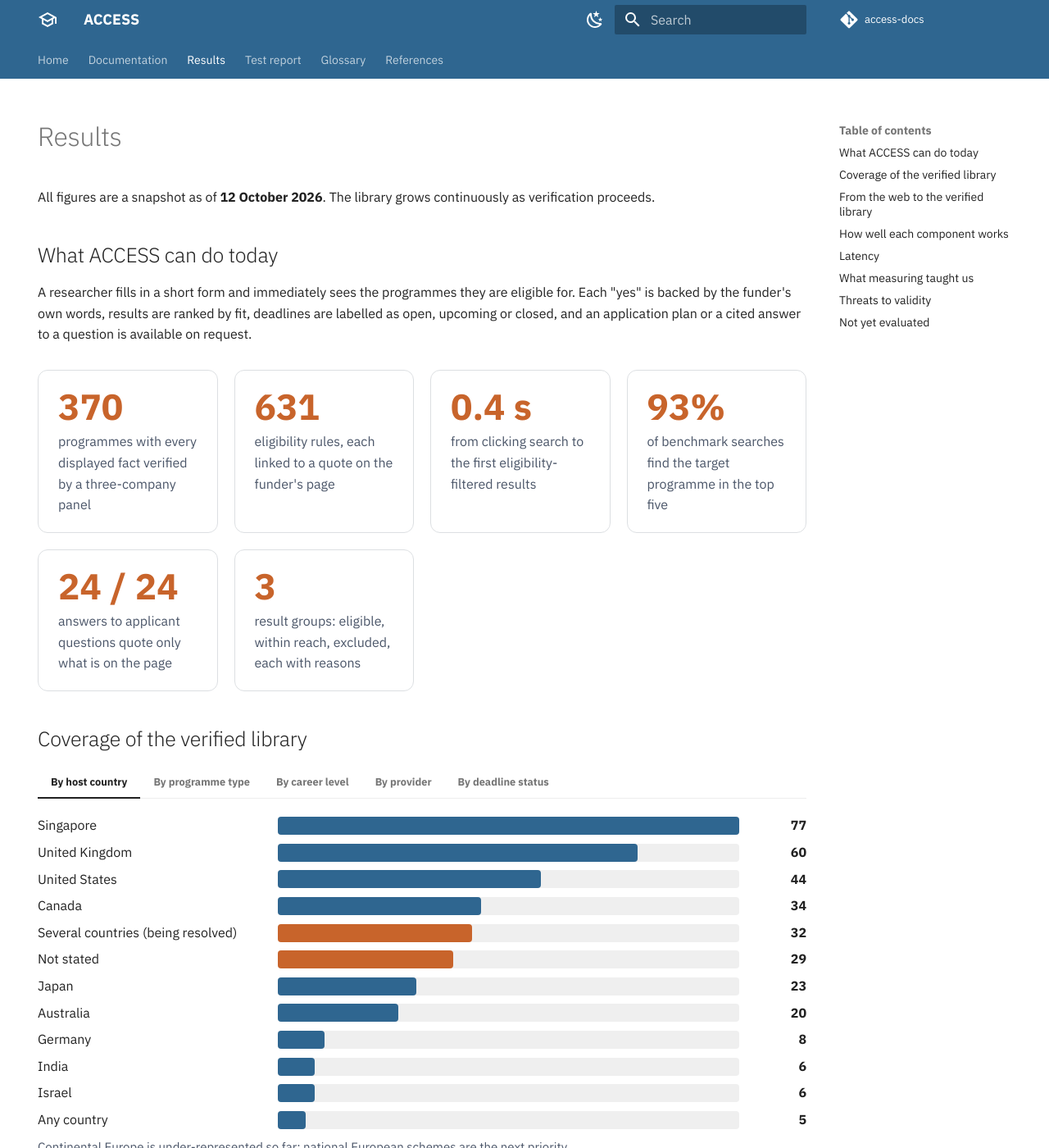
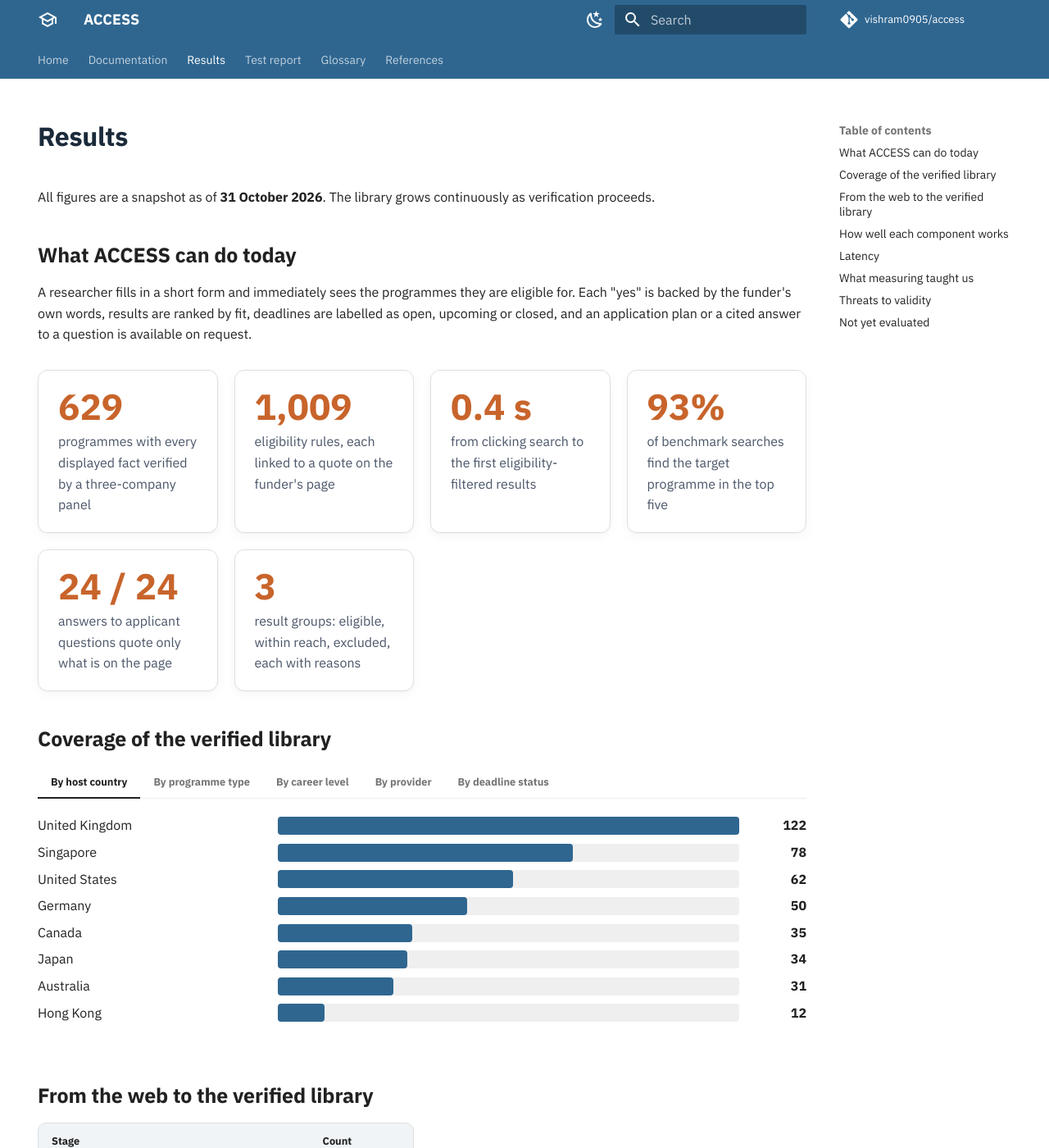
Before and after one commit to vishram0905/access-docs, an MkDocs documentation site: the page built from docs/results.md, in a window 1280 px wide and 1400 px high. Shown: the whole window at 82% size. Built offline with MkDocs 1.6.1 and Material for MkDocs 9.7.7, drawn with Linux system fonts in a browser that asks for light colours; comment, search, counter and statistics services are not loaded; some of the changed text lies outside the part shown.

Commit message:
Figures as of 31 October; links to the live app and the code repository; lighter cards and tables

```diff
--- a/docs/results.md
+++ b/docs/results.md
@@ -5,7 +5,7 @@ hide:
 
 # Results
 
-All figures are a snapshot as of **12 October 2026**. The library grows continuously as verification proceeds.
+All figures are a snapshot as of **31 October 2026**. The library grows continuously as verification proceeds.
 
 ## What ACCESS can do today
 
@@ -14,8 +14,8 @@ the funder's own words, results are ranked by fit, deadlines are labelled as ope
 application plan or a cited answer to a question is available on request.
 
 <div class="kpis" markdown>
-<div class="kpi"><div class="num">370</div><div class="lbl">programmes with every displayed fact verified by a three-company panel</div></div>
-<div class="kpi"><div class="num">631</div><div class="lbl">eligibility rules, each linked to a quote on the funder's page</div></div>
+<div class="kpi"><div class="num">629</div><div class="lbl">programmes with every displayed fact verified by a three-company panel</div></div>
+<div class="kpi"><div class="num">1,009</div><div class="lbl">eligibility rules, each linked to a quote on the funder's page</div></div>
 <div class="kpi"><div class="num">0.4 s</div><div class="lbl">from clicking search to the first eligibility-filtered results</div></div>
 <div class="kpi"><div class="num">93%</div><div class="lbl">of benchmark searches find the target programme in the top five</div></div>
 <div class="kpi"><div class="num">24 / 24</div><div class="lbl">answers to applicant questions quote only what is on the page</div></div>
@@ -27,80 +27,73 @@ application plan or a cited answer to a question is available on request.
 === "By host country"
 
     <div class="bars" markdown>
-    <div class="row"><span>Singapore</span><div class="track"><div class="fill" style="width:100%"></div></div><span class="val">77</span></div>
-    <div class="row"><span>United Kingdom</span><div class="track"><div class="fill" style="width:78%"></div></div><span class="val">60</span></div>
-    <div class="row"><span>United States</span><div class="track"><div class="fill" style="width:57%"></div></div><span class="val">44</span></div>
-    <div class="row"><span>Canada</span><div class="track"><div class="fill" style="width:44%"></div></div><span class="val">34</span></div>
-    <div class="row"><span>Several countries (being resolved)</span><div class="track"><div class="fill alt" style="width:42%"></div></div><span class="val">32</span></div>
-    <div class="row"><span>Not stated</span><div class="track"><div class="fill alt" style="width:38%"></div></div><span class="val">29</span></div>
-    <div class="row"><span>Japan</span><div class="track"><div class="fill" style="width:30%"></div></div><span class="val">23</span></div>
-    <div class="row"><span>Australia</span><div class="track"><div class="fill" style="width:26%"></div></div><span class="val">20</span></div>
-    <div class="row"><span>Germany</span><div class="track"><div class="fill" style="width:10%"></div></div><span class="val">8</span></div>
-    <div class="row"><span>India</span><div class="track"><div class="fill" style="width:8%"></div></div><span class="val">6</span></div>
-    <div class="row"><span>Israel</span><div class="track"><div class="fill" style="width:8%"></div></div><span class="val">6</span></div>
-    <div class="row"><span>Any country</span><div class="track"><div class="fill" style="width:6%"></div></div><span class="val">5</span></div>
-    <div class="caption">Continental Europe is under-represented so far; national European schemes are the next priority.</div>
+    <div class="row"><span>United Kingdom</span><div class="track"><div class="fill" style="width:100%"></div></div><span class="val">122</span></div>
+    <div class="row"><span>Singapore</span><div class="track"><div class="fill" style="width:64%"></div></div><span class="val">78</span></div>
+    <div class="row"><span>United States</span><div class="track"><div class="fill" style="width:51%"></div></div><span class="val">62</span></div>
+    <div class="row"><span>Germany</span><div class="track"><div class="fill" style="width:41%"></div></div><span class="val">50</span></div>
+    <div class="row"><span>Canada</span><div class="track"><div class="fill" style="width:29%"></div></div><span class="val">35</span></div>
+    <div class="row"><span>Japan</span><div class="track"><div class="fill" style="width:28%"></div></div><span class="val">34</span></div>
+    <div class="row"><span>Australia</span><div class="track"><div class="fill" style="width:25%"></div></div><span class="val">31</span></div>
+    <div class="row"><span>Hong Kong</span><div class="track"><div class="fill" style="width:10%"></div></div><span class="val">12</span></div>
     </div>
 
 === "By programme type"
 
     <div class="bars" markdown>
-    <div class="row"><span>Undergraduate scholarship</span><div class="track"><div class="fill" style="width:100%"></div></div><span class="val">108</span></div>
-    <div class="row"><span>Master's scholarship</span><div class="track"><div class="fill" style="width:53%"></div></div><span class="val">57</span></div>
-    <div class="row"><span>PhD scholarship</span><div class="track"><div class="fill" style="width:48%"></div></div><span class="val">52</span></div>
-    <div class="row"><span>Research fellowship</span><div class="track"><div class="fill" style="width:42%"></div></div><span class="val">45</span></div>
-    <div class="row"><span>Research grant</span><div class="track"><div class="fill" style="width:38%"></div></div><span class="val">41</span></div>
-    <div class="row"><span>Travel / mobility grant</span><div class="track"><div class="fill" style="width:26%"></div></div><span class="val">28</span></div>
-    <div class="row"><span>Postdoctoral fellowship</span><div class="track"><div class="fill" style="width:26%"></div></div><span class="val">28</span></div>
-    <div class="row"><span>Research internship</span><div class="track"><div class="fill" style="width:8%"></div></div><span class="val">9</span></div>
+    <div class="row"><span>Research grant</span><div class="track"><div class="fill" style="width:100%"></div></div><span class="val">126</span></div>
+    <div class="row"><span>Undergraduate scholarship</span><div class="track"><div class="fill" style="width:93%"></div></div><span class="val">117</span></div>
+    <div class="row"><span>PhD scholarship</span><div class="track"><div class="fill" style="width:86%"></div></div><span class="val">108</span></div>
+    <div class="row"><span>Research fellowship</span><div class="track"><div class="fill" style="width:56%"></div></div><span class="val">70</span></div>
+    <div class="row"><span>Master's scholarship</span><div class="track"><div class="fill" style="width:52%"></div></div><span class="val">66</span></div>
+    <div class="row"><span>Postdoctoral fellowship</span><div class="track"><div class="fill" style="width:48%"></div></div><span class="val">60</span></div>
+    <div class="row"><span>Travel / mobility grant</span><div class="track"><div class="fill" style="width:37%"></div></div><span class="val">46</span></div>
+    <div class="row"><span>Award or prize</span><div class="track"><div class="fill" style="width:17%"></div></div><span class="val">22</span></div>
+    <div class="row"><span>Research internship</span><div class="track"><div class="fill" style="width:8%"></div></div><span class="val">10</span></div>
+    <div class="row"><span>Industry fellowship</span><div class="track"><div class="fill" style="width:3%"></div></div><span class="val">4</span></div>
     </div>
 
 === "By career level"
 
     <div class="bars" markdown>
-    <div class="row"><span>Undergraduate</span><div class="track"><div class="fill" style="width:100%"></div></div><span class="val">138</span></div>
-    <div class="row"><span>PhD candidate</span><div class="track"><div class="fill" style="width:81%"></div></div><span class="val">112</span></div>
-    <div class="row"><span>Master's</span><div class="track"><div class="fill" style="width:66%"></div></div><span class="val">91</span></div>
-    <div class="row"><span>Early career</span><div class="track"><div class="fill" style="width:63%"></div></div><span class="val">87</span></div>
-    <div class="row"><span>Postdoc</span><div class="track"><div class="fill" style="width:45%"></div></div><span class="val">62</span></div>
-    <div class="row"><span>Mid career</span><div class="track"><div class="fill" style="width:43%"></div></div><span class="val">59</span></div>
-    <div class="row"><span>Senior</span><div class="track"><div class="fill" style="width:40%"></div></div><span class="val">55</span></div>
-    <div class="row"><span>Industry</span><div class="track"><div class="fill" style="width:17%"></div></div><span class="val">23</span></div>
-    <div class="caption">A programme can be open to several career levels.</div>
+    <div class="row"><span>Early career</span><div class="track"><div class="fill" style="width:100%"></div></div><span class="val">216</span></div>
+    <div class="row"><span>PhD candidate</span><div class="track"><div class="fill" style="width:87%"></div></div><span class="val">187</span></div>
+    <div class="row"><span>Undergraduate</span><div class="track"><div class="fill" style="width:83%"></div></div><span class="val">179</span></div>
+    <div class="row"><span>Mid career</span><div class="track"><div class="fill" style="width:75%"></div></div><span class="val">161</span></div>
+    <div class="row"><span>Senior</span><div class="track"><div class="fill" style="width:71%"></div></div><span class="val">154</span></div>
+    <div class="row"><span>Master's</span><div class="track"><div class="fill" style="width:69%"></div></div><span class="val">148</span></div>
+    <div class="row"><span>Postdoc</span><div class="track"><div class="fill" style="width:57%"></div></div><span class="val">123</span></div>
+    <div class="row"><span>Industry</span><div class="track"><div class="fill" style="width:23%"></div></div><span class="val">49</span></div>
     </div>
 
 === "By provider"
 
     <div class="bars" markdown>
-    <div class="row"><span>University</span><div class="track"><div class="fill" style="width:100%"></div></div><span class="val">161</span></div>
-    <div class="row"><span>Government</span><div class="track"><div class="fill" style="width:61%"></div></div><span class="val">98</span></div>
-    <div class="row"><span>Foundation / charity</span><div class="track"><div class="fill" style="width:50%"></div></div><span class="val">80</span></div>
-    <div class="row"><span>Intergovernmental</span><div class="track"><div class="fill" style="width:9%"></div></div><span class="val">14</span></div>
-    <div class="row"><span>Research institute</span><div class="track"><div class="fill" style="width:7%"></div></div><span class="val">12</span></div>
-    <div class="row"><span>Industry</span><div class="track"><div class="fill" style="width:3%"></div></div><span class="val">5</span></div>
+    <div class="row"><span>Government</span><div class="track"><div class="fill" style="width:100%"></div></div><span class="val">230</span></div>
+    <div class="row"><span>University</span><div class="track"><div class="fill" style="width:77%"></div></div><span class="val">177</span></div>
+    <div class="row"><span>Foundation / charity</span><div class="track"><div class="fill" style="width:77%"></div></div><span class="val">177</span></div>
+    <div class="row"><span>Research institute</span><div class="track"><div class="fill" style="width:9%"></div></div><span class="val">20</span></div>
+    <div class="row"><span>Intergovernmental</span><div class="track"><div class="fill" style="width:8%"></div></div><span class="val">18</span></div>
+    <div class="row"><span>Industry</span><div class="track"><div class="fill" style="width:3%"></div></div><span class="val">7</span></div>
     </div>
 
 === "By deadline status"
 
     <div class="bars" markdown>
-    <div class="row"><span>Open now</span><div class="track"><div class="fill" style="width:100%"></div></div><span class="val">119</span></div>
-    <div class="row"><span>Unclear (no date on the page)</span><div class="track"><div class="fill alt" style="width:87%"></div></div><span class="val">103</span></div>
-    <div class="row"><span>Upcoming</span><div class="track"><div class="fill" style="width:66%"></div></div><span class="val">78</span></div>
-    <div class="row"><span>Closed for this cycle</span><div class="track"><div class="fill" style="width:59%"></div></div><span class="val">70</span></div>
+    <div class="row"><span>Open now</span><div class="track"><div class="fill" style="width:100%"></div></div><span class="val">226</span></div>
+    <div class="row"><span>Unclear (no date on the page)</span><div class="track"><div class="fill alt" style="width:80%"></div></div><span class="val">180</span></div>
+    <div class="row"><span>Upcoming</span><div class="track"><div class="fill" style="width:55%"></div></div><span class="val">125</span></div>
+    <div class="row"><span>Closed for this cycle</span><div class="track"><div class="fill" style="width:43%"></div></div><span class="val">98</span></div>
     </div>
 
 ## From the web to the verified library
 
 | Stage | Count |
 |---|---|
-| Websites visited | 6,467 |
-| Pages fetched | 92,016 |
-| Pages discarded as not a programme / as duplicates | 27,496 / 6,025 |
-| Candidate pages waiting for extraction | ~18,900 |
-| Programme records extracted | 1,207 |
-| Fully verified (searchable) | 370 |
-| Partly withheld (at least one claim unconfirmed) | 252 |
-| Waiting for the claim check | 585 |
+| Websites visited | 7,821 |
+| Pages fetched | 141,740 |
+| Pages discarded as not a programme / as duplicates | 38,506 / 10,217 |
+| Programme records extracted | 6,090 |
+| Fully verified (searchable) | 629 |
 
 We chose **quality over volume**: only fully verified records are searchable.
 
--- a/docs/stylesheets/extra.css
+++ b/docs/stylesheets/extra.css
@@ -55,3 +55,21 @@
   .md-typeset dl dd { margin-left: 1rem; }
   .bars .row { grid-template-columns: minmax(96px, 34%) 1fr 2.6rem; }
 }
+
+/* Home page call-to-action buttons */
+.md-typeset .md-button { border-radius: 999px; padding: .45em 1.2em; font-weight: 600; margin: .2rem .4rem .2rem 0; font-size: .78rem; }
+.md-typeset .md-button--primary { background: var(--access-blue); border-color: var(--access-blue); color: #fff; }
+.md-typeset .md-button--primary:hover { background: var(--md-primary-fg-color--dark); border-color: var(--md-primary-fg-color--dark); }
+
+/* Cards: a little depth and a hover state, so the headline numbers read as a group */
+.kpi { box-shadow: 0 1px 2px rgba(27, 42, 58, .04), 0 4px 14px rgba(27, 42, 58, .04); transition: transform .15s; }
+.kpi:hover { transform: translateY(-1px); }
+
+/* Tables: lighter rules and a tinted header */
+.md-typeset table:not([class]) { border-radius: 10px; overflow: hidden; border: 1px solid var(--access-border); box-shadow: none; }
+.md-typeset table:not([class]) th { background: rgba(47, 102, 144, .07); font-weight: 600; }
+
+/* Headings: a touch tighter */
+.md-typeset h1 { font-weight: 700; letter-spacing: -.01em; color: var(--md-primary-fg-color--dark); }
+[data-md-color-scheme="slate"] .md-typeset h1 { color: inherit; }
+.md-typeset h2 { font-weight: 600; letter-spacing: -.005em; }
--- a/mkdocs.yml
+++ b/mkdocs.yml
@@ -3,8 +3,8 @@ site_description: >-
   AI-Curated Constraint-Aware Eligibility & Scholarly Search: a multi-agent system that finds research funding a
   researcher is eligible for, with every stated condition traced to the funder's own page.
 site_url: https://vishram0905.github.io/access-docs/
-repo_url: https://github.com/vishram0905/access-docs
-repo_name: access-docs
+repo_url: https://github.com/vishram0905/access
+repo_name: vishram0905/access
 copyright: >-
   GP8000 / GP8001 AI Literacy · Cohort C · Group 5<br>
   This site records anonymous visit counts (GoatCounter). No cookies are used and no personal data is stored.
```
Also changed, not shown: docs/documentation/layer0.md (+4 -4 lines), docs/index.md (+7 -3 lines).
